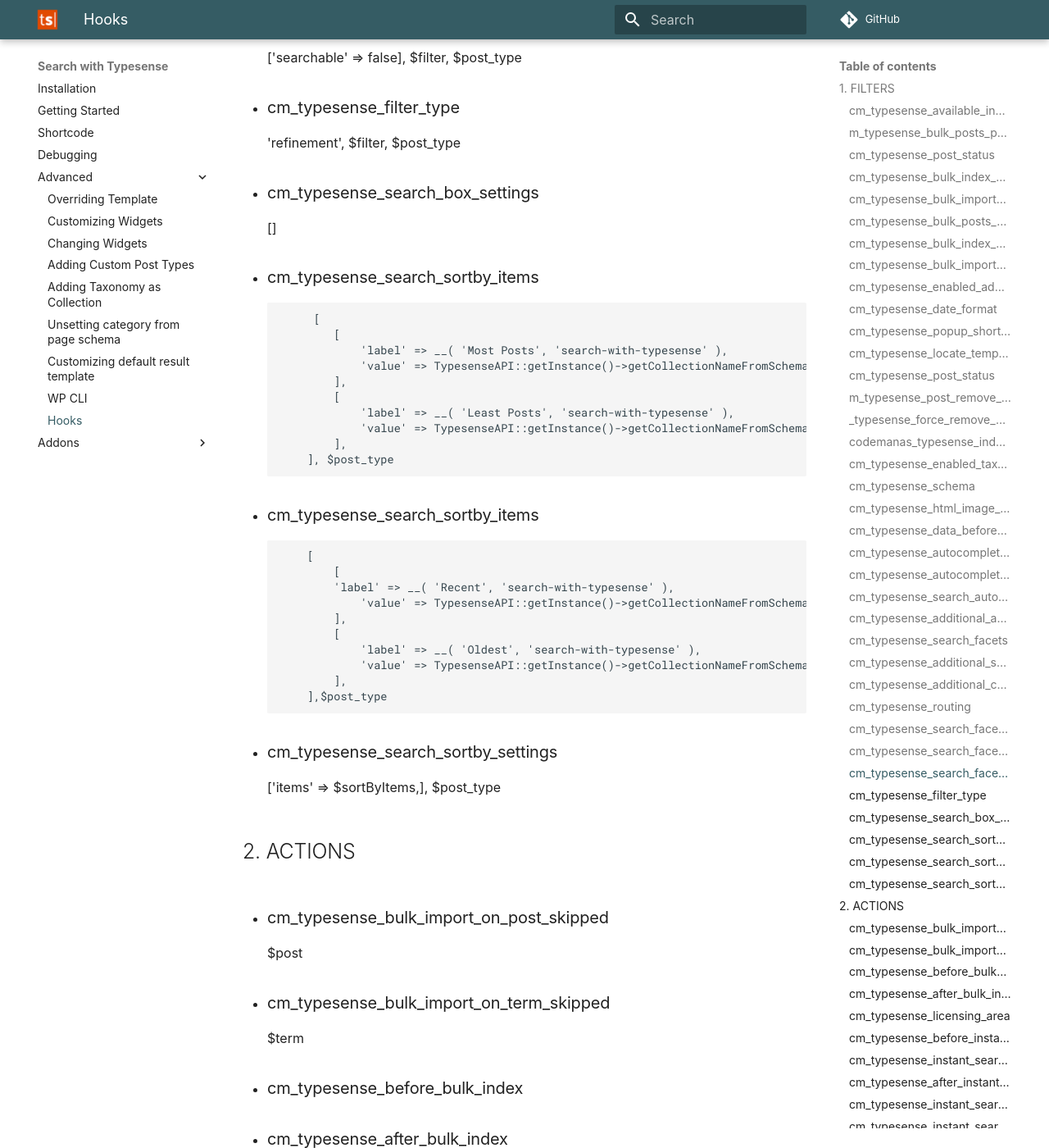
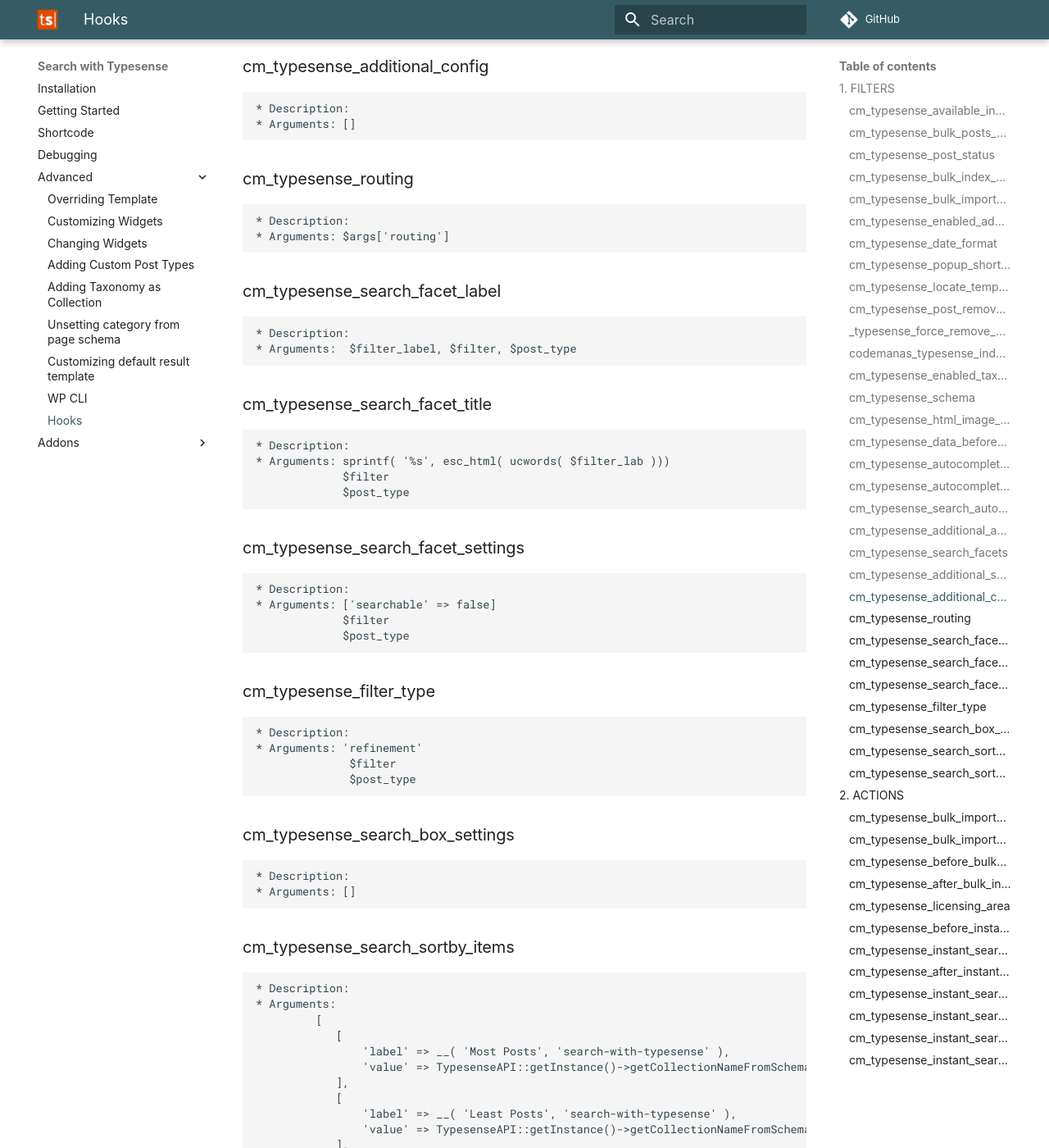
Before and after one commit to codemanas/cm-typesense-docs, an MkDocs documentation site: the page built from docs/hooks.md, in a window 1280 px wide and 1400 px high, scrolled down 3358 px. Shown: the whole window at 82% size. Built offline with MkDocs 1.6.1 and Material for MkDocs 9.7.7, drawn with Linux system fonts in a browser that asks for light colours; some web fonts are replaced; comment, search, counter and statistics services are not loaded; some of the changed text lies outside the part shown.

Commit message:
Docs for typsense completed

```diff
--- a/docs/hooks.md
+++ b/docs/hooks.md
@@ -1,105 +1,137 @@
 ## 1.  FILTERS
 
-- ### cm_typesense_available_index_types
-$available_index_types
+### cm_typesense_available_index_types
+    * Description:
+    * Arguments: $available_index_types
 
-- ### m_typesense_bulk_posts_per_page
-10
+### cm_typesense_bulk_posts_per_page
+    * Description:
+    * Arguments: 10
+                 40
 
-- ### cm_typesense_post_status
-'publish'
+### cm_typesense_post_status
+    * Description:
+    * Arguments: 'publish'
+                 [ 'publish' ]
 
-- ### cm_typesense_bulk_index_query_args
-$args
+### cm_typesense_bulk_index_query_args
+    * Description:
+    * Arguments: $args
 
-- ### cm_typesense_bulk_import_skip_post
-false, $post
+### cm_typesense_bulk_import_skip_post
+    * Description:
+    * Arguments: false
+                 $post
+                 $term
 
-- ### cm_typesense_bulk_posts_per_page
-40
+### cm_typesense_enabled_addons
+    * Description:
+    * Arguments: []
 
-- ### cm_typesense_bulk_index_query_args
-$args
+### cm_typesense_date_format
+    * Description:
+    * Arguments: get_option( 'date_format' )
 
-- ### cm_typesense_bulk_import_skip_post
- false, $term
+### cm_typesense_popup_shortcode_params
+    * Description:
+    * Arguments: is_array( $options ) ? wp_parse_args( $options, $defaults ) : $defaults
 
-- ### cm_typesense_enabled_addons
-[]
+### cm_typesense_locate_template
+    * Description:
+    * Arguments: locate_template( $this->theme_folder . '/' . $file ), $file, $args
 
-- ### cm_typesense_date_format
-get_option( 'date_format' )
+### cm_typesense_post_remove_status
+    * Description:
+    * Arguments: [ 'draft', 'pending' ]
 
-- ### cm_typesense_popup_shortcode_params
-is_array( $options ) ? wp_parse_args( $options, $defaults ) : $defaults
-
-- ### cm_typesense_locate_template
-locate_template( $this->theme_folder . '/' . $file ), $file, $args
-
-- ### cm_typesense_post_status
-[ 'publish' ]
-
-- ### m_typesense_post_remove_status
-[ 'draft', 'pending' ]
-
-- ### _typesense_force_remove_post_on_updatecm
+### _typesense_force_remove_post_on_updatecm
+    * Description:
+    * Arguments:
  false, $post
 
-- ### codemanas_typesense_indexed_post_types
-$this->enablePostTypes
+### codemanas_typesense_indexed_post_types
+    * Description:
+    * Arguments: $this->enablePostTypes
 
-- ### cm_typesense_enabled_taxonomy_for_post_typehe
+### cm_typesense_enabled_taxonomy_for_post_typehe
+    * Description:
+    * Arguments:
 [ 'category' ]
 
-- ### cm_typesense_schema
-$schema, $name
+### cm_typesense_schema
+    * Description:
+    * Arguments: $schema, $name
 
-- ### cm_typesense_html_image_size
-'medium'
+### cm_typesense_html_image_size
+    * Description:
+    * Arguments: 'medium'
 
-- ### cm_typesense_data_before_entry
-$formatted_data, $raw_data, $object_id, $schema_name
+### cm_typesense_data_before_entry
+    * Description:
+    * Arguments: $formatted_data, $raw_data, $object_id, $schema_name
 
-- ### cm_typesense_autocomplete_search_url
-trailingslashit( home_url() ) . '?s='
+### cm_typesense_autocomplete_search_url
+    * Description:
+    * Arguments: trailingslashit( home_url() ) . '?s='
 
-- ### cm_typesense_autocomplete_collections
-$collections
+### cm_typesense_autocomplete_collections
+    * Description:
+    * Arguments: $collections
 
-- ### cm_typesense_search_autocomplete_settings
-[]
+### cm_typesense_search_autocomplete_settings
+    * Description:
+    * Arguments: []
 
-- ### cm_typesense_additional_autocomplete_params
-[]
+### cm_typesense_additional_autocomplete_params
+    * Description:
+    * Arguments: []
 
-- ### cm_typesense_search_facets
-$facets[ $schemaName ], $schemaName
+### cm_typesense_search_facets
+    * Description:
+    * Arguments: $facets[ $schemaName ]
+                 $schemaName
 
-- ### cm_typesense_additional_search_params
-[]
+### cm_typesense_additional_search_params
+    * Description:
+    * Arguments: []
 
-- ### cm_typesense_additional_config
-[]
+### cm_typesense_additional_config
+    * Description:
+    * Arguments: []
 
-- ### cm_typesense_routing
-$args['routing']
+### cm_typesense_routing
+    * Description:
+    * Arguments: $args['routing']
 
-- ### cm_typesense_search_facet_label
- $filter_label, $filter, $post_type
+### cm_typesense_search_facet_label
+    * Description:
+    * Arguments:  $filter_label, $filter, $post_type
 
-- ### cm_typesense_search_facet_title
-  sprintf( '%s', esc_html( ucwords( $filter_lab ))), $filter, $post_type
+### cm_typesense_search_facet_title
+    * Description:
+    * Arguments: sprintf( '%s', esc_html( ucwords( $filter_lab )))
+                 $filter
+                 $post_type
 
-- ### cm_typesense_search_facet_settings
- ['searchable' => false], $filter, $post_type
+### cm_typesense_search_facet_settings
+    * Description:
+    * Arguments: ['searchable' => false]
+                 $filter
+                 $post_type
 
-- ### cm_typesense_filter_type
-'refinement', $filter, $post_type
+### cm_typesense_filter_type
+    * Description:
+    * Arguments: 'refinement'
+                  $filter
+                  $post_type
 
-- ### cm_typesense_search_box_settings
-[]
+### cm_typesense_search_box_settings
+    * Description:
+    * Arguments: []
 
-- ### cm_typesense_search_sortby_items
+### cm_typesense_search_sortby_items
+    * Description:
+    * Arguments:
              [
 				[
 					'label' => __( 'Most Posts', 'search-with-typesense' ),
@@ -109,9 +141,7 @@
 					'label' => __( 'Least Posts', 'search-with-typesense' ),
 					'value' => TypesenseAPI::getInstance()->getCollectionNameFromSchema( $post_type ) . '/sort/posts_count:asc'
 				],
-			], $post_type
-
-- ### cm_typesense_search_sortby_items
+			]
             [
                 [
                 'label' => __( 'Recent', 'search-with-typesense' ),
@@ -121,43 +151,69 @@
 					'label' => __( 'Oldest', 'search-with-typesense' ),
 					'value' => TypesenseAPI::getInstance()->getCollectionNameFromSchema( $post_type ) . '/sort/sort_by_date:asc'
 				],
-            ],$post_type
+            ]
+            $post_type
 
-- ### cm_typesense_search_sortby_settings
-['items' => $sortByItems,], $post_type
+### cm_typesense_search_sortby_settings
+    * Description:
+    * Arguments: ['items' => $sortByItems,]
+                 $post_type
 
 
 ## 2.  ACTIONS
 
-- ### cm_typesense_bulk_import_on_post_skipped
-$post
+### cm_typesense_bulk_import_on_post_skipped
+    * Description:
+    * Arguments: $post
 
-- ### cm_typesense_bulk_import_on_term_skipped
-$term
+### cm_typesense_bulk_import_on_term_skipped
+    * Description:
+    * Arguments: $term
 
-- ### cm_typesense_before_bulk_index
+### cm_typesense_before_bulk_index
+    * Description:
 
-- ### cm_typesense_after_bulk_index
+### cm_typesense_after_bulk_index
+    * Description:
 
-- ### cm_typesense_licensing_area
+### cm_typesense_licensing_area
+    * Description:
 
-- ### cm_typesense_before_instant_search_results_output
-$args, $config, $facets, $schemas
+### cm_typesense_before_instant_search_results_output
+    * Description:
+    * Arguments: $args
+                 $config
+                 $facets
+                 $schemas
 
-- ### cm_typesense_instant_search_results_output
-$args, $config, $facets, $schemas
+### cm_typesense_instant_search_results_output
+    * Description:
+    * Arguments: $args
+                 $config
+                 $facets
+                 $schemas
 
-- ### cm_typesense_after_instant_search_results_output
-$config, $args
+### cm_typesense_after_instant_search_results_output
+    * Description:
+    * Arguments: $config
+                 $args
 
-- ### cm_typesense_instant_search_results_before_filter_panel
-$facets
+### cm_typesense_instant_search_results_before_filter_panel
+    * Description:
+    * Arguments: $facets
 
-- ### cm_typesense_instant_search_results_after_filter_panel
-$facets
+### cm_typesense_instant_search_results_after_filter_panel
+    * Description:
+    * Arguments: $facets
 
-- ### cm_typesense_instant_search_results_main_panel_body
-$config, $post_type
+### cm_typesense_instant_search_results_main_panel_body
+    * Description:
+    * Arguments: $config
+                 $post_type
 
-- ### cm_typesense_instant_search_header
-$passed_args, $config, $facets, $schema
+### cm_typesense_instant_search_header
+    * Description:
+    * Arguments: $passed_args
+                 $config
+                 $facets
+                 $schema
```
